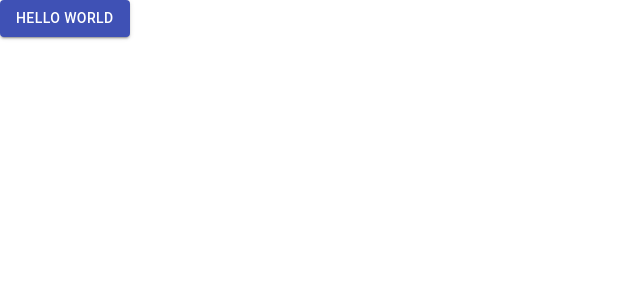
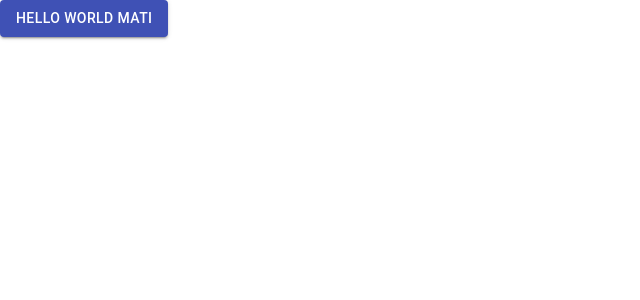
Before and after one commit to nebularthm/HackDuke2020, a React (Create React App) app: page / in a window 1280 px wide. Shown: the top 300 px of the page, without its empty margins (0-640 px from the left). Built offline with nearby package versions, Linux system fonts and the light colour scheme.

Commit message:
test commit

```diff
--- a/src/App.js
+++ b/src/App.js
@@ -5,7 +5,7 @@ import Button from '@material-ui/core/Button';
 function App() {
   return (
     <Button variant="contained" color="primary">
-      Hello World
+      Hello World mati
     </Button>
   );
 }
```
